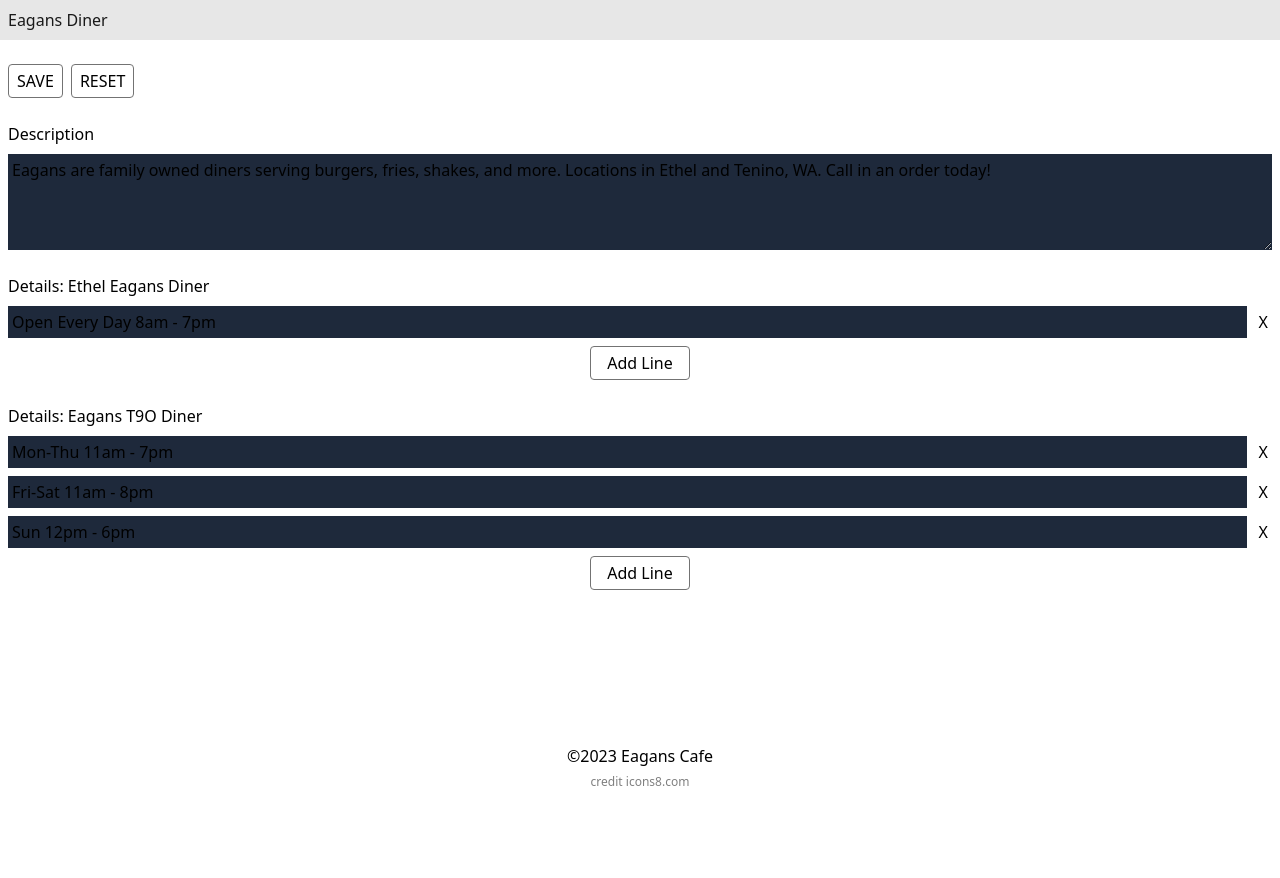
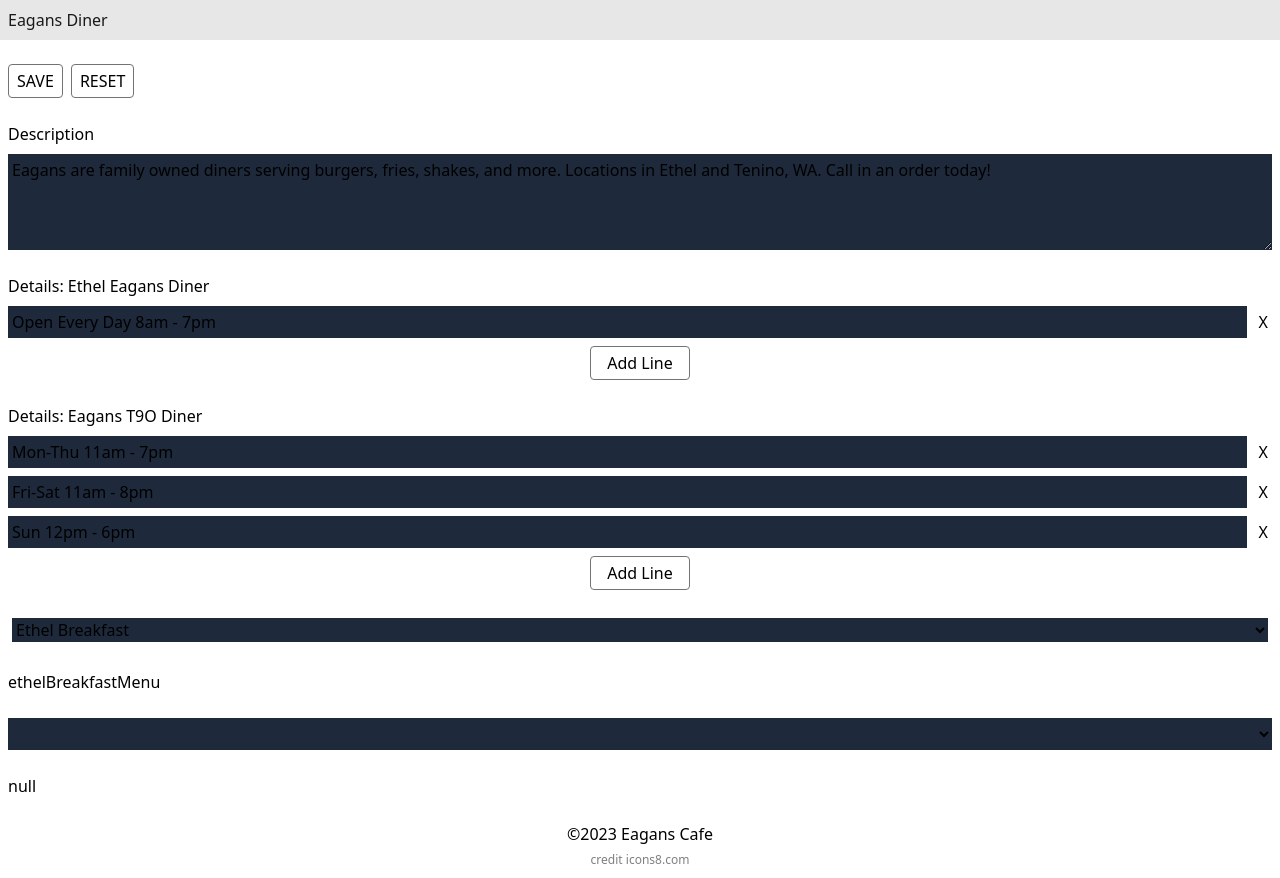
Before and after one commit to spudunk/eaganscafe, a SvelteKit app: page /admin in a window 1280 px wide. Before the commit the page ends 800 px from the top, so only its background shows below. Built offline with nearby package versions, Linux system fonts and the light colour scheme.

Commit message:
change data model

```diff
--- a/src/lib/data.ts
+++ b/src/lib/data.ts
@@ -33,8 +33,9 @@ const data = {
     showPrices: false,
   },
 
-  ethelLunchMenu: {
-    specialtyBurgers: {
+  ethelLunchMenu: [
+    {
+      id: "specialtyBurgers",
       heading: "Specialty Burgers",
       description: [
         "Make any burger a basket with a small side of fries and small soda for $3.75",
@@ -79,7 +80,8 @@ const data = {
         },
       ],
     },
-    classicBurgers: {
+    {
+      id: "classicBurgers",
       heading: "Eagans Classic Burgers",
       items: [
         {
@@ -133,7 +135,8 @@ const data = {
         },
       ],
     },
-    sandwiches: {
+    {
+      id: "sandwiches",
       heading: "Sandwiches",
       items: [
         {
@@ -160,7 +163,8 @@ const data = {
         },
       ],
     },
-    sides: {
+    {
+      id: "sides",
       heading: "Sides",
       items: [
         {
@@ -186,7 +190,8 @@ const data = {
         },
       ],
     },
-    dogs: {
+    {
+      id: "dogs",
       heading: "Hot Dogs",
       items: [
         {
@@ -213,7 +218,8 @@ const data = {
         },
       ],
     },
-    chicken: {
+    {
+      id: "chicken",
       heading: "Chicken Stuff",
       items: [
         {
@@ -235,7 +241,8 @@ const data = {
         },
       ],
     },
-    drinks: {
+    {
+      id: "drinks",
       heading: "Drinks",
       items: [
         {
@@ -270,10 +277,11 @@ const data = {
         },
       ],
     },
-  },
+  ],
 
-  ethelBreakfastMenu: {
-    classic: {
+  ethelBreakfastMenu: [
+    {
+      id: "classic",
       heading: "Classic Breakfast",
       description: [
         "Breakfast served with hashbrowns, 2 eggs, and toast or a biscuit.",
@@ -304,7 +312,8 @@ const data = {
         },
       ],
     },
-    omeletts: {
+    {
+      id: "omeletts",
       heading: "Omeletts",
       description: [],
       items: [
@@ -328,7 +337,8 @@ const data = {
         },
       ],
     },
-    sandwiches: {
+    {
+      id: "sandwiches",
       heading: "Breakfast Sandwiches",
       description: [],
       items: [
@@ -340,7 +350,8 @@ const data = {
         },
       ],
     },
-    griddle: {
+    {
+      id: "griddle",
       heading: "Off the Griddle",
       description: [],
       items: [
@@ -363,7 +374,8 @@ const data = {
         },
       ],
     },
-    bAndG: {
+    {
+      id: "bAndG",
       heading: "Classic B&G",
       description: [],
       items: [
@@ -389,7 +401,8 @@ const data = {
         },
       ],
     },
-    sides: {
+    {
+      id: "sides",
       heading: "Sides",
       items: [
         {
@@ -414,10 +427,11 @@ const data = {
         },
       ],
     },
-  },
+  ],
 
-  teninoMenu: {
-    burgers: {
+  teninoMenu: [
+    {
+      id: "burgers",
       heading: "Burgers",
       description: [
         "Make any burger into a basket!! choose your favorite burger and your side",
@@ -497,7 +511,8 @@ const data = {
         },
       ],
     },
-    sandwiches: {
+    {
+      id: "sandwiches",
       heading: "Sandwiches",
       description: ["All Sandwiches come with choice of side"],
       items: [
@@ -526,7 +541,8 @@ const data = {
         },
       ],
     },
-    sides: {
+    {
+      id: "sides",
       heading: "Sides and Sauces",
       description: [],
       items: [
@@ -564,8 +580,7 @@ const data = {
         },
       ],
     },
-  },
-
+  ],
 };
 
 export default data;
--- a/src/routes/admin/+page.svelte
+++ b/src/routes/admin/+page.svelte
@@ -4,10 +4,24 @@
   import LocationDetailsForm from "./LocationDetailsForm.svelte";
 
   export let data: typeof originalData;
+  let menuSelect: string;
+  let subMenuSelect: string;
 
   const resetString = JSON.stringify(originalData);
 
   $: data = data;
+  $: menu = () => {
+    switch (menuSelect) {
+      case "ethelBreakfastMenu":
+        return data.ethelBreakfastMenu
+      case "ethelLunchMenu":
+        return data.ethelLunchMenu
+      case "teninoMenu":
+        return data.teninoMenu
+      default:
+        break;
+    }
+  }
   let saving = false;
   let saved: string = "";
 
@@ -97,4 +111,40 @@
   {:else}
     <div><p>No data from database</p></div>
   {/if}
+
+  <select
+    class="bg-slate-800 m-1"
+    name="menuSelect"
+    id="menuSelect"
+    bind:value={menuSelect}
+  >
+    <option value="ethelBreakfastMenu">Ethel Breakfast</option>
+    <option value="ethelLunchMenu">Ethel Lunch</option>
+    <option value="teninoMenu">Tenino</option>
+  </select>
+
+  <p>
+    {menuSelect}
+  </p>
+  <select class="bg-slate-800 p-1" name="" id="" bind:value={subMenuSelect}>
+    {#if menuSelect === "ethelBreakfastMenu"}
+      {#each data.ethelBreakfastMenu as section}
+        <option value={section.id}> {section.heading}</option>
+      {/each}
+    {:else if menuSelect === "ethelLunchMenu"}
+      {#each data.ethelLunchMenu as section}
+        <option value={section.id}>{section.heading}</option>
+      {/each}
+    {:else if menuSelect === "teninoMenu"}
+      {#each data.teninoMenu as section}
+        <option value={section.id}>{section.heading}</option>
+      {/each}
+    {/if}
+  </select>
+  <p>{subMenuSelect}</p>
+
+  {#if subMenuSelect}
+
+
+  {/if}
 </div>
--- a/src/routes/ethel/+page.svelte
+++ b/src/routes/ethel/+page.svelte
@@ -52,7 +52,7 @@
       !(selectedTab == "lunch") ? "hidden" : ""
     } print:block print:break-after-page`}
   >
-    {#each Object.values(data.ethelLunchMenu) as section}
+    {#each data.ethelLunchMenu as section}
       <MenuSection menu={section} />
     {/each}
   </section>
@@ -64,7 +64,7 @@
       !(selectedTab == "breakfast") ? "hidden" : ""
     } print:block`}
   >
-    {#each Object.values(data.ethelBreakfastMenu) as section}
+    {#each data.ethelBreakfastMenu as section}
       <MenuSection menu={section} />
     {/each}
   </section>
```
